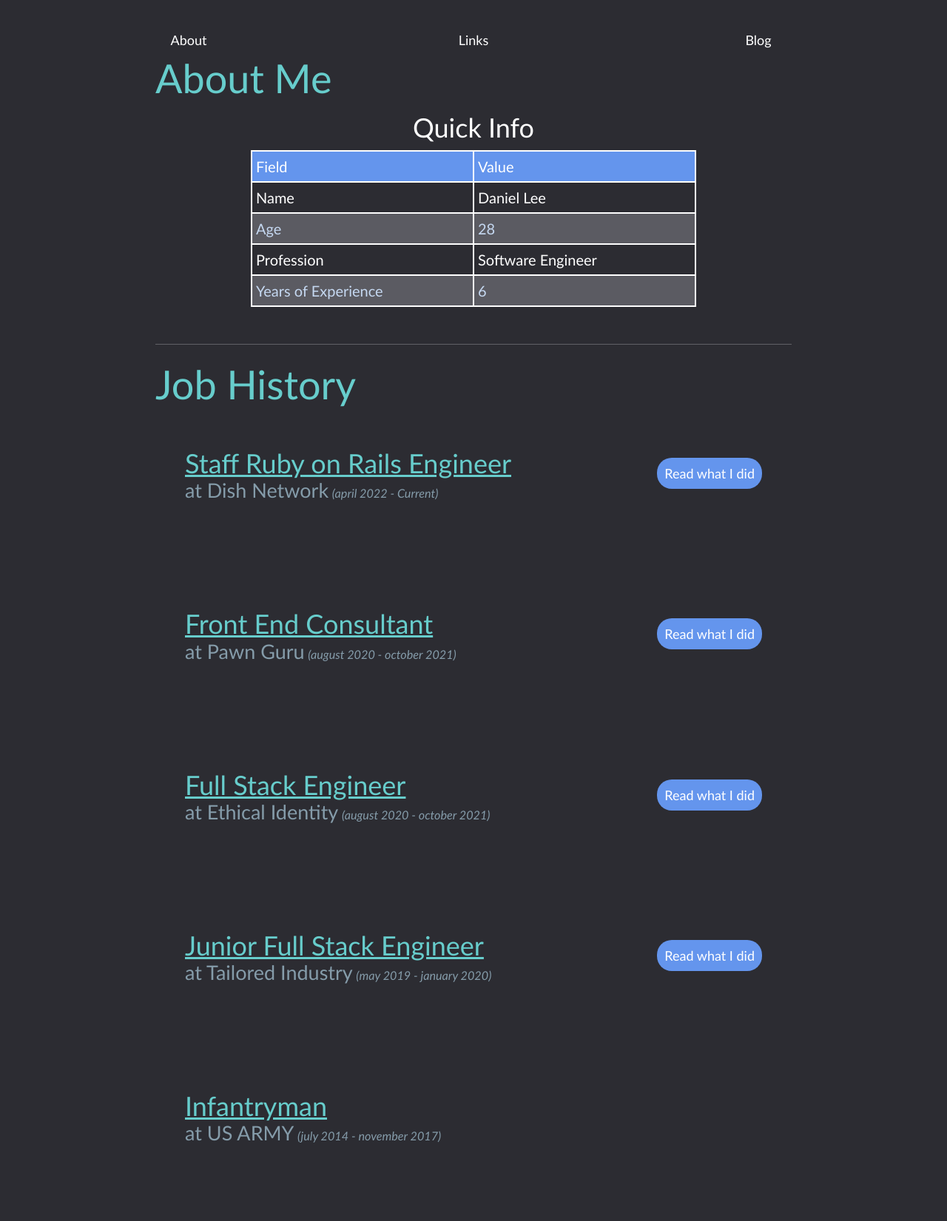
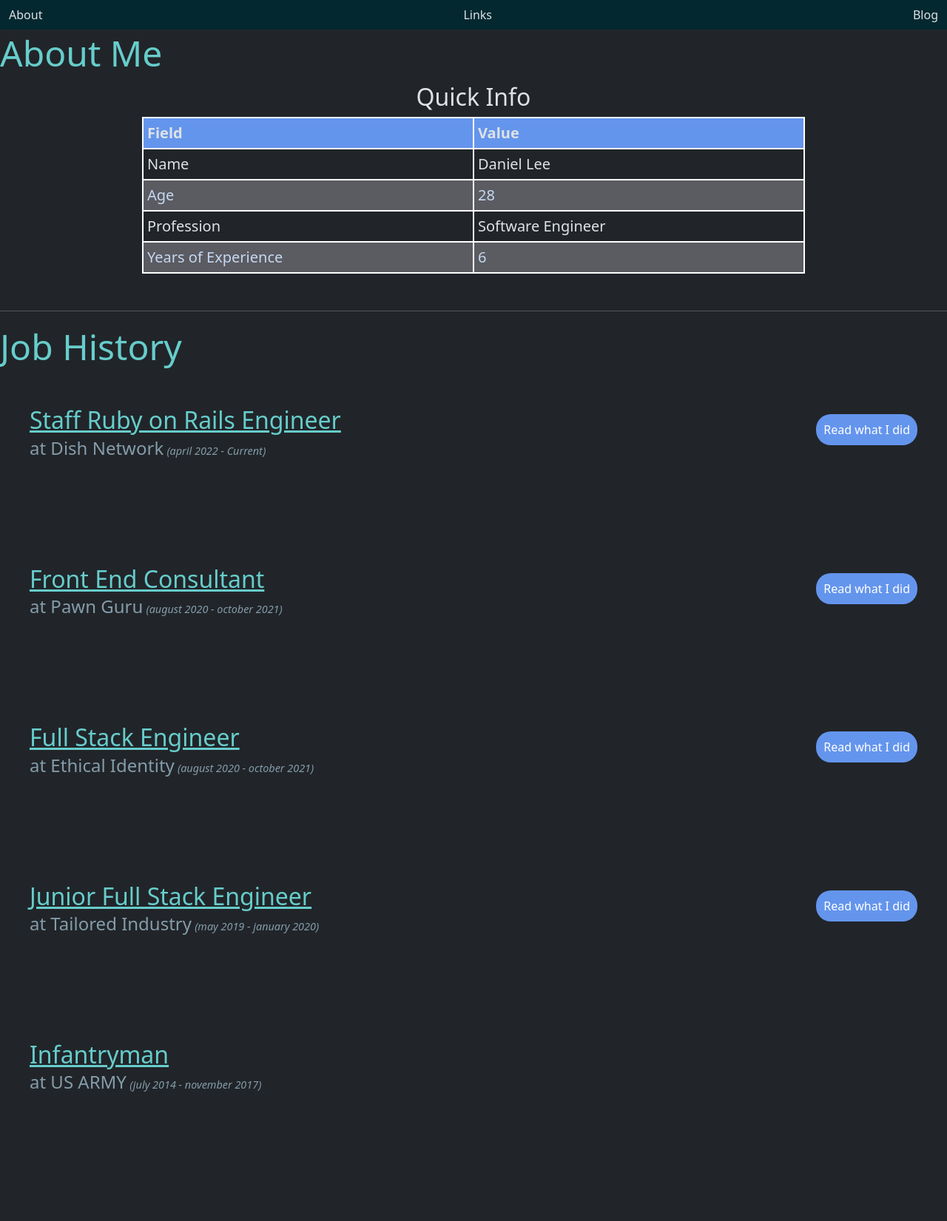
Before and after one commit to danielleedottech/danlee-org, a Jekyll site: the page built from index.html, in a window 1280 px wide. Shown: the whole page at 74% size. Built offline with Jekyll 4.4.1, drawn with Linux system fonts in a browser that asks for light colours; nearby versions of some CDN libraries; library files that are not in the unit come from our copies; after the commit the page ends 1581 px from its top, so only the background shows below that.

Commit message:
removing custom global styling and navbar styling

```diff
--- a/_includes/navigation.html
+++ b/_includes/navigation.html
@@ -1,5 +1,7 @@
-<nav class="navbar">
-    {% for item in site.data.navigation %}
-    <a class="nav-link" href="{{ item.link }}" {% if page.url == item.link %}class="current"{% endif %}>{{ item.name }}</a>
-    {% endfor %}
+<nav class="navbar navbar-expand-lg bg-info-subtle w-100">
+    <div class="container-fluid">
+        {% for item in site.data.navigation %}
+        <a class="nav-link" href="{{ item.link }}" {% if page.url == item.link %}class="current"{% endif %}>{{ item.name }}</a>
+        {% endfor %}
+    </div>
 </nav>
--- a/_sass/main.scss
+++ b/_sass/main.scss
@@ -3,46 +3,6 @@
 @import 'pages/index.scss';
 @import 'pages/jobs/dish_network.scss';
 
-* {
-  font-family: Optima, sans-serif;
-  font-weight: 500;
-  font-size: 18px;
-  line-height: 30px;
-}
-
-.body {
-  max-width: 900px;
-  padding-left: 20px;
-  padding-right: 20px;
-  margin: auto;
-  background: #2c2c32;
-  color: white;
-}
-
-a {
-  color: cornflowerblue;
-}
-
-.navbar {
-  height: 50px;
-  display: flex;
-  justify-content: space-between;
-  align-items: center;
-  width: 100%;
-  margin-top: 20px;
-}
-
-
-.nav-link {
-  text-decoration: none;
-  color:white;
-  text-align: center;
-  width: 70px;
-  padding: 10px;
-  margin: 10px;
-  background-color: cornflowerblue;
-  border-radius: 20px;
-}
 
 .invisible {
   color: transparent;
```
